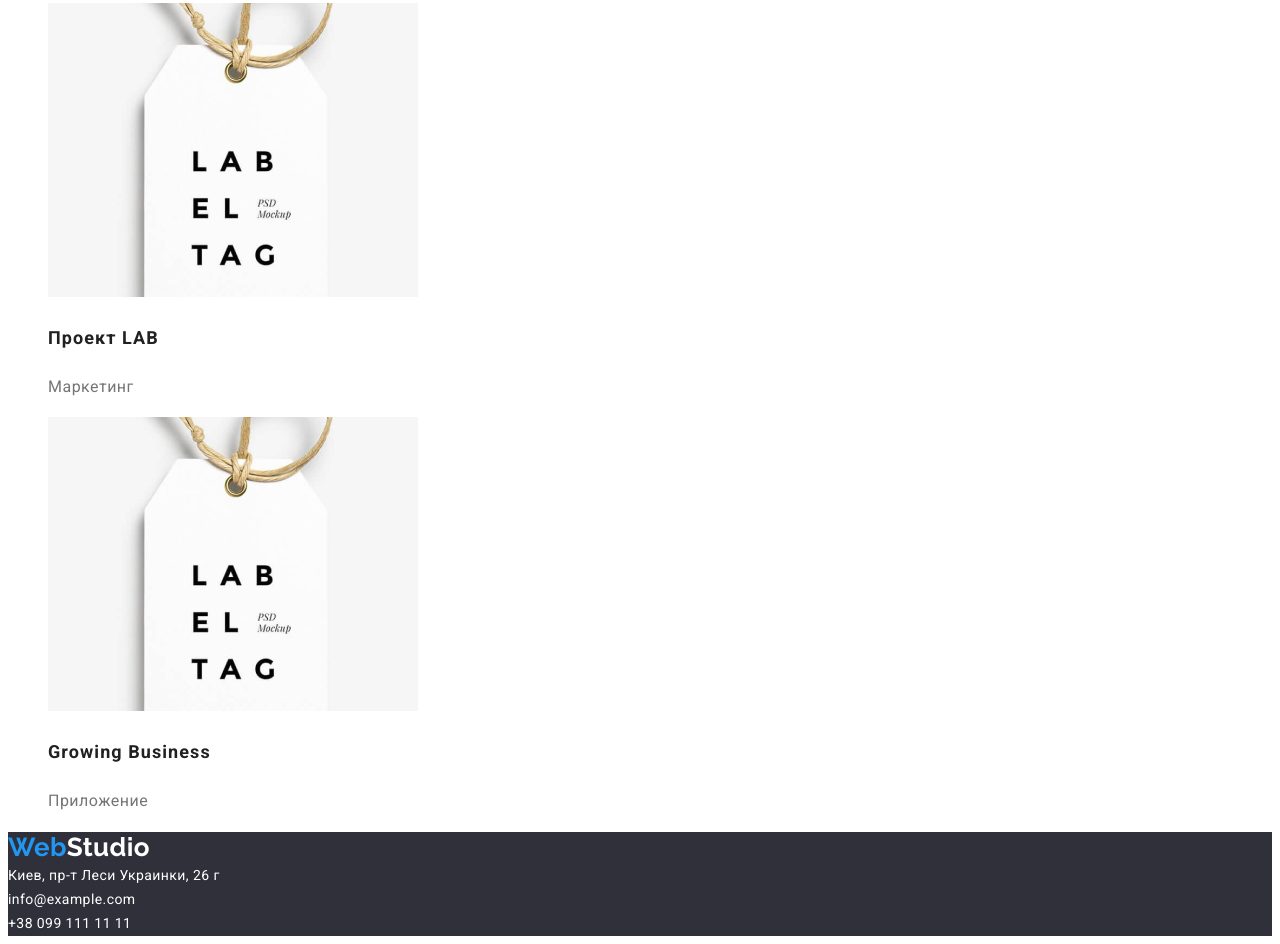
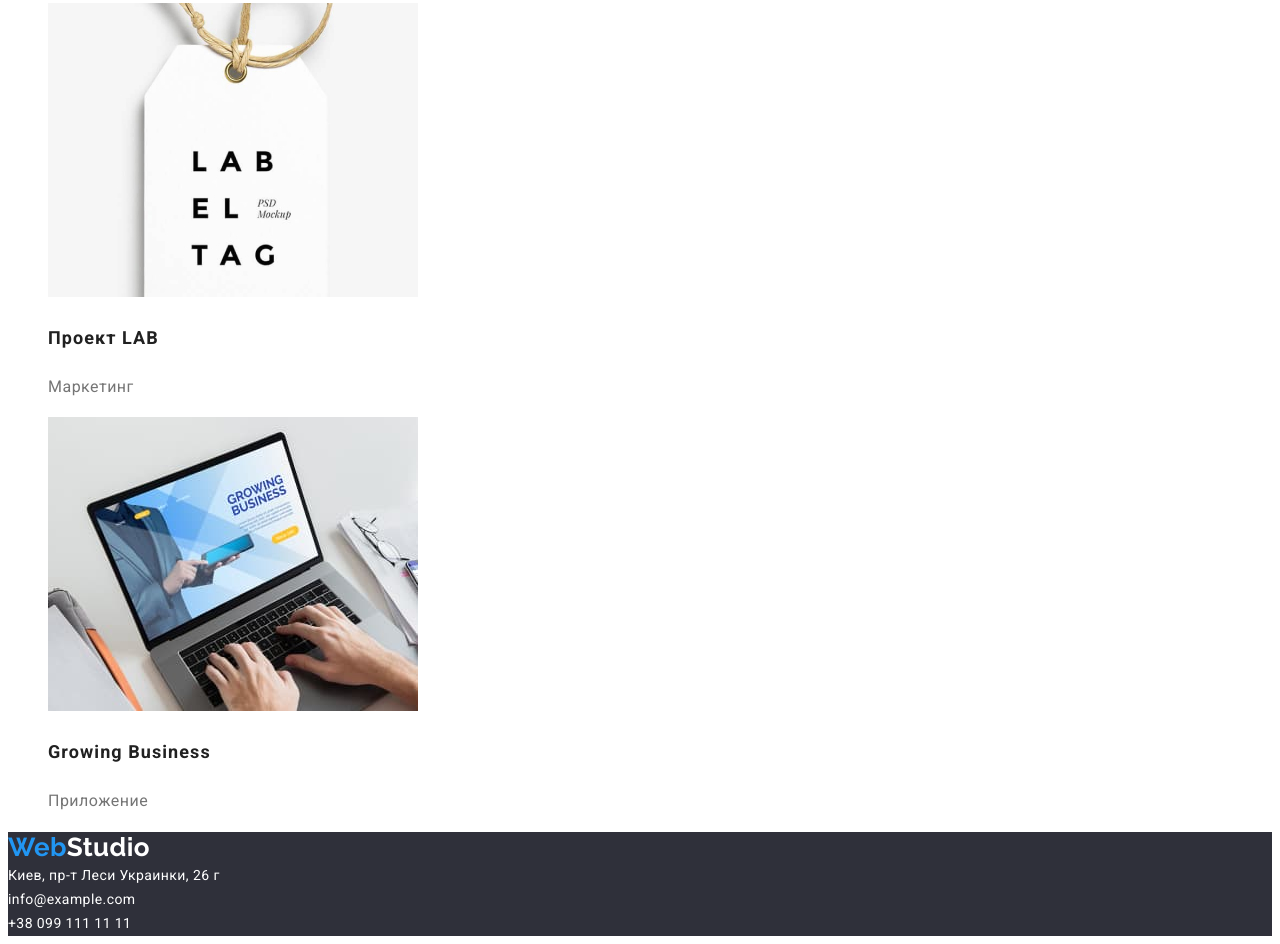
Before and after one commit to TetianaDoroshko/goit-markup-hw-02, a plain HTML site: page portfolio.html in a window 1280 px wide. Shown: the part 3276-4220 px from the top of the page. Drawn offline with Linux system fonts and the light colour scheme.

Commit message:
Исправляет фото

```diff
--- a/portfolio.html
+++ b/portfolio.html
@@ -77,7 +77,7 @@
                     <p class="portf-text">Маркетинг</p>
                 </a></li>
                 <li><a class="link" href="" lang="en">
-                    <img src="./images/portfolio-8.jpg" alt="Проект Growing Business" width="370">
+                    <img src="./images/portfolio-9.jpg" alt="Проект Growing Business" width="370">
                     <h2 class="portf-name" lang="en">Growing Business</h2>
                     <p class="portf-text">Приложение</p>
                 </a></li>
```
